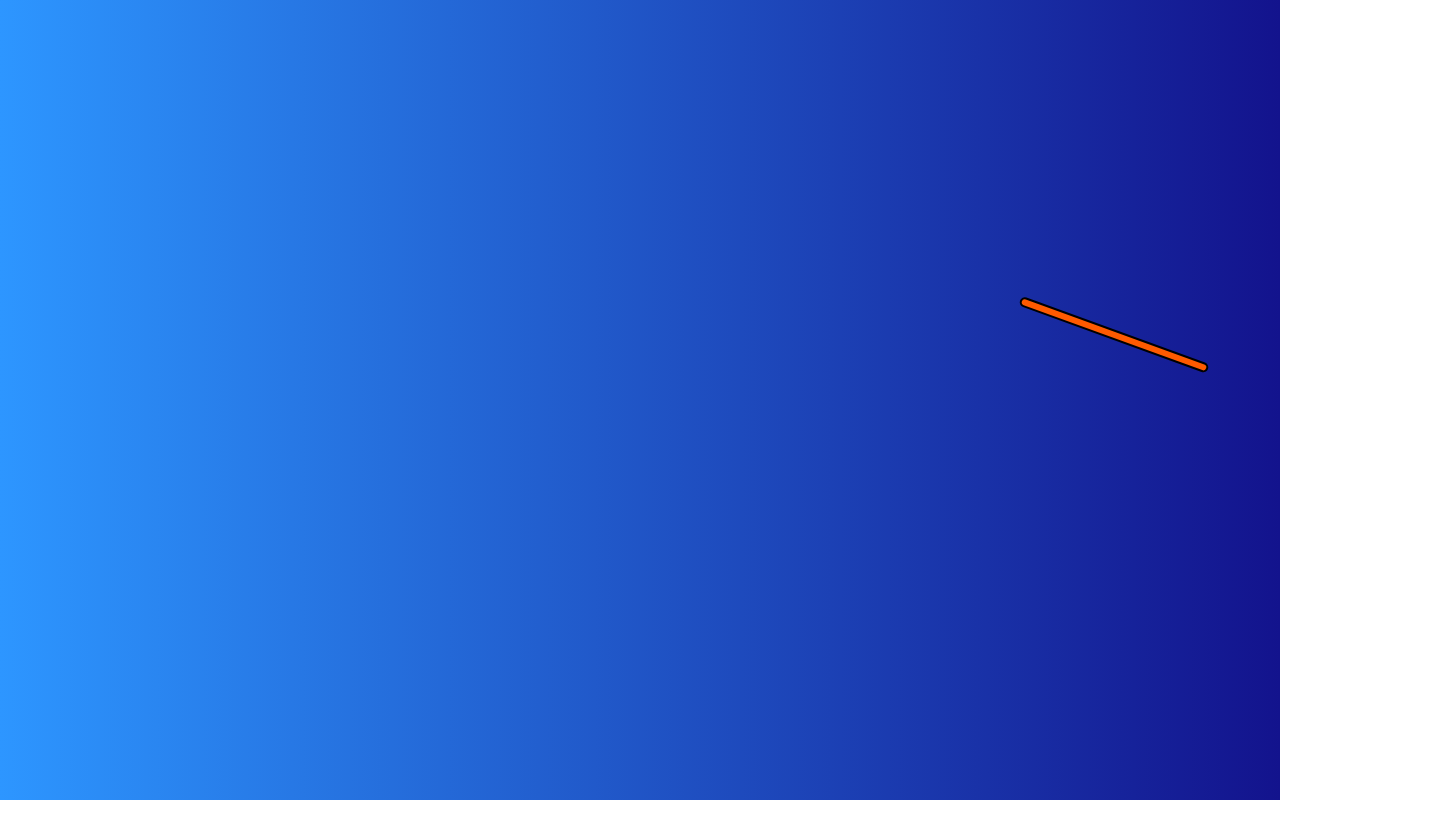
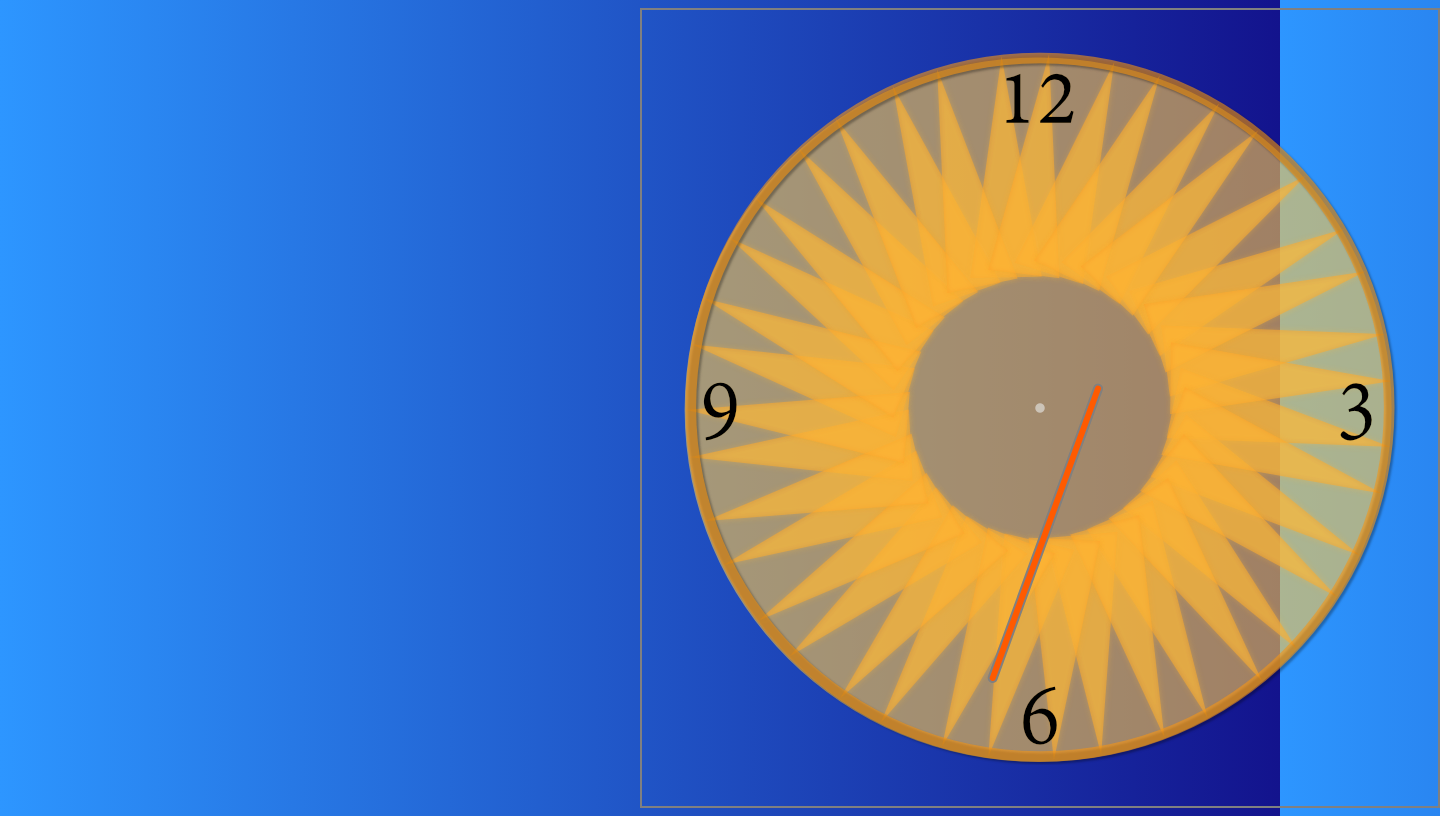
Before and after one commit to typinghands/JS30-02-JSclock, a plain HTML site: page index.html in a window 1280 px wide. Shown: the whole page, 1440 px wide, since content can reach past the window. Drawn offline with Linux system fonts and the light colour scheme.

Commit message:
fixed general positioning, @finetuning values

```diff
--- a/index.html
+++ b/index.html
@@ -74,26 +74,27 @@
 
       .sunImage {
         background: url("images/sun.png") no-repeat center;
-        width: 500px;
-        margin-top: 30px;
-        position: absolute;
-        top: 5vh;
-        left: 60vh;
+        border: grey 2px solid;
+
+        height: 800px;
+        width: 800px;
+
+        position: relative;
+        left: 50%;
       }
 
       .hourHand {
-        height: 10px;
-        width: 200px;
-
         background: #ff5a00;
         border: 2px black solid;
         border-radius: 40px;
+        border: grey 2px solid;
 
-        margin-top: 30px;
+        height: 40%;
+        width: 10px;
 
         position: absolute;
-        top: 33vh;
-        left: 66vh;
+        top: 46%;
+        left: 50%;
 
         transform-origin: 100%;
       }
```
